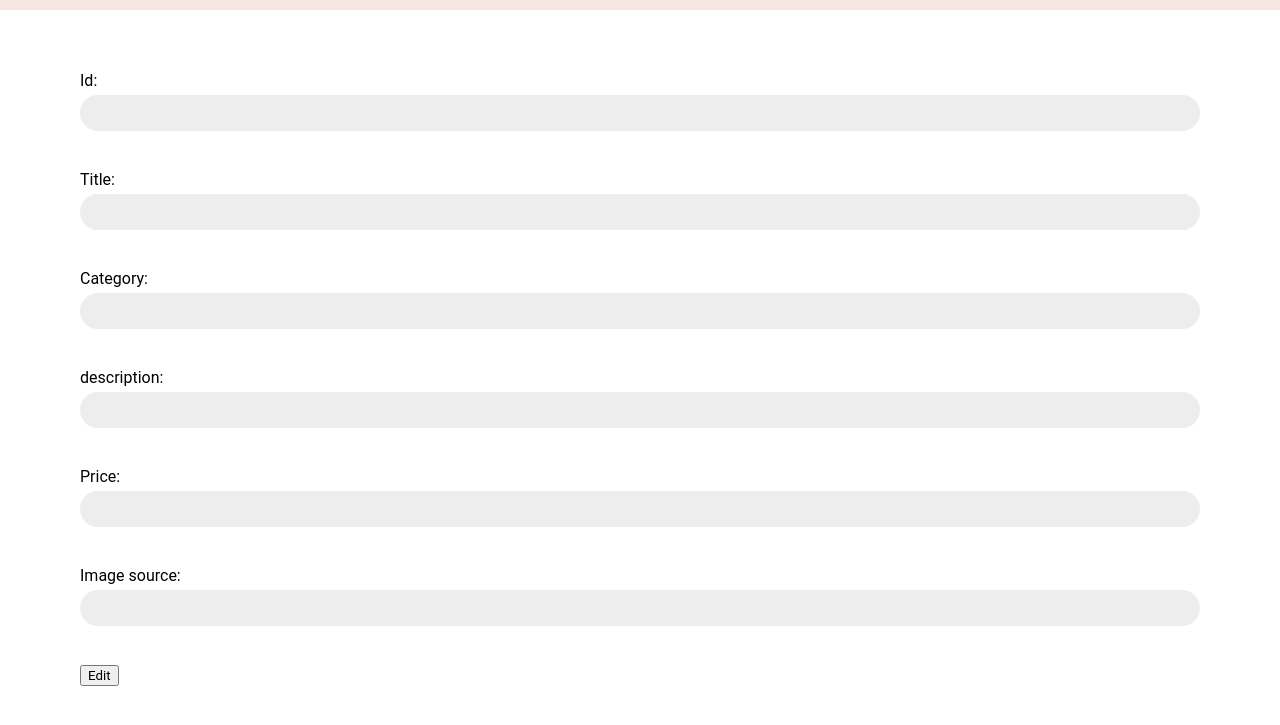
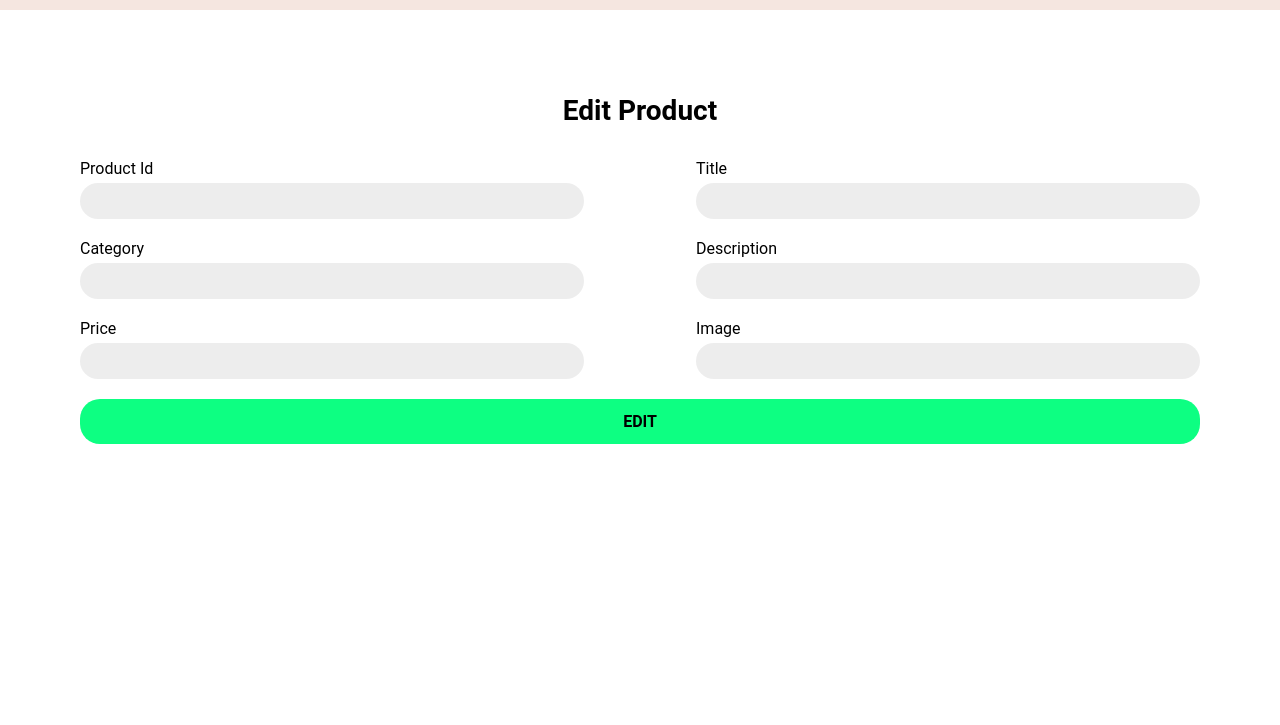
Before and after one commit to MahmoudSamir97/static-ecommerce-website, a plain HTML site: page src/Admin/Products/products.html in a window 1280 px wide. Shown: the part 41-766 px from the top of the page. Drawn offline with nearby package versions, Linux system fonts and the light colour scheme.

Commit message:
update markup

```diff
--- a/src/Admin/Products/products.html
+++ b/src/Admin/Products/products.html
@@ -4,6 +4,11 @@
     <meta charset="UTF-8" />
     <meta name="viewport" content="width=device-width, initial-scale=1.0" />
     <title>Products</title>
+    <link
+      rel="icon"
+      type="image/x-icon"
+      href="../../../assets/images/logo.svg"
+    />
     <link rel="stylesheet" href="./products.css" />
   </head>
   <body>
@@ -17,19 +22,19 @@
           <a class="link" href="../Main/adminDashBoard.html">Orders</a>
         </li>
         <li class="item">
-          <a class="link" href="./products.html">Products</a>
+          <a class="link" href="../Products/products.html">Products</a>
         </li>
         <li class="item">
-          <a class="link" href="./category.html">Category</a>
+          <a class="link" href="../Category/category.html">Category</a>
         </li>
         <li class="item">
-          <a style="color: red" class="link" href="../Login/login.html"
+          <a style="color: red" class="link" href="../../Login/login.html"
             >Logout</a
           >
         </li>
       </ul>
     </nav>
-    <div class="edit-container">
+    <!-- <div class="edit-container">
       <label for="productId">Id:</label>
       <input type="number" id="productId" />
       <br /><br />
@@ -49,7 +54,37 @@
       <input type="text" id="image" />
       <br /><br />
       <button id="submit">Edit</button>
-    </div>
+    </div> -->
+    <form class="edit-container">
+      <h2>Edit Product</h2>
+      <div class="large-group">
+        <div class="small-group">
+          <label for="productId">Product Id</label>
+          <input type="text" id="productId" />
+        </div>
+        <div class="small-group">
+          <label for="title">Title</label>
+          <input type="text" id="title" />
+        </div>
+        <div class="small-group">
+          <label for="title">Category</label>
+          <input type="text" id="category" />
+        </div>
+        <div class="small-group">
+          <label for="title">Description</label>
+          <input type="text" id="description" />
+        </div>
+        <div class="small-group">
+          <label for="title">Price</label>
+          <input type="text" id="price" />
+        </div>
+        <div class="small-group">
+          <label for="title">Image</label>
+          <input type="text" id="image" />
+        </div>
+        <button id="submit" class="btn">Edit</button>
+      </div>
+    </form>
     <div class="products-container" id="main-container"></div>
     <script
       src="https://cdn.jsdelivr.net/npm/bootstrap@5.3.2/dist/js/bootstrap.bundle.min.js"
```
Also changed, not shown: src/Admin/Category/category.html (+6 -1 lines), src/Admin/Main/adminDashBoard.html (+11 -9 lines).
